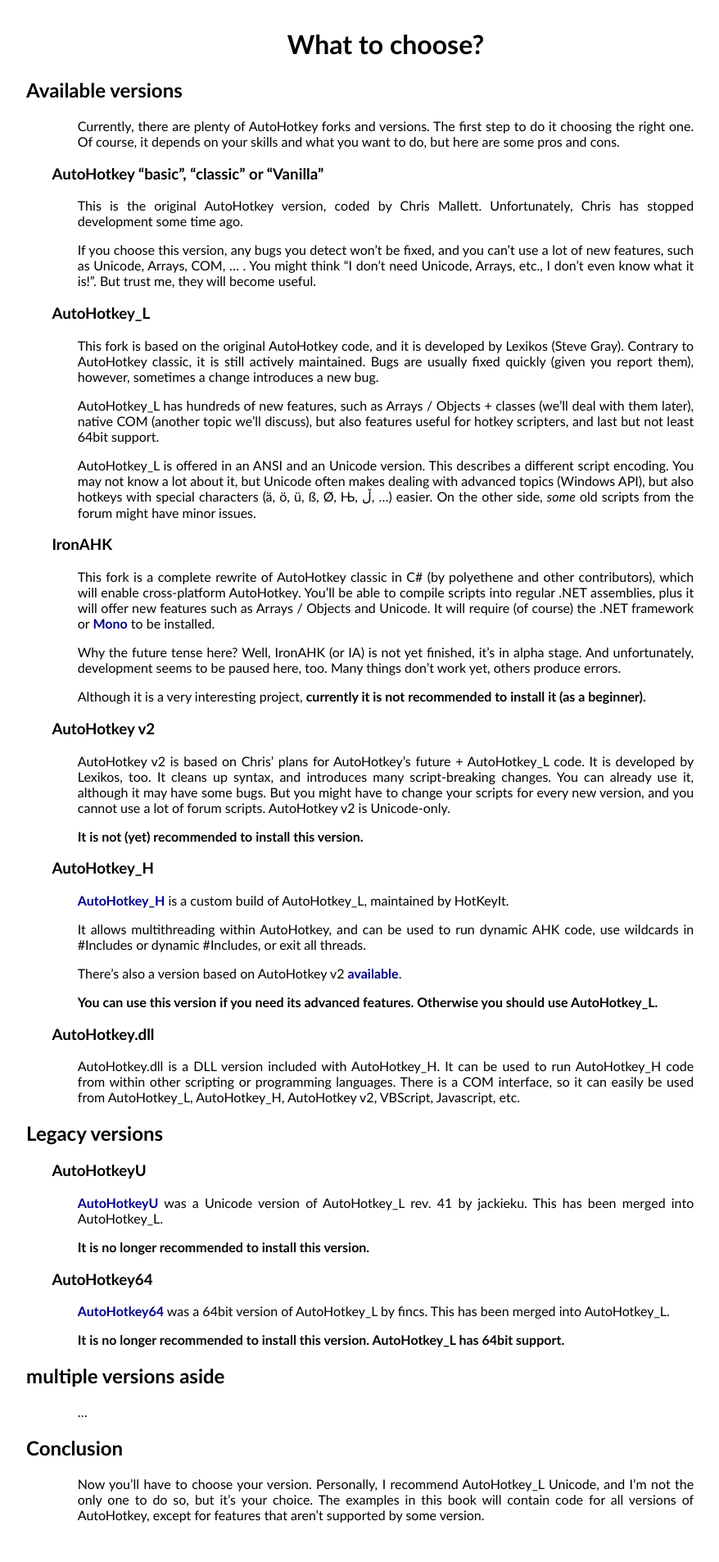
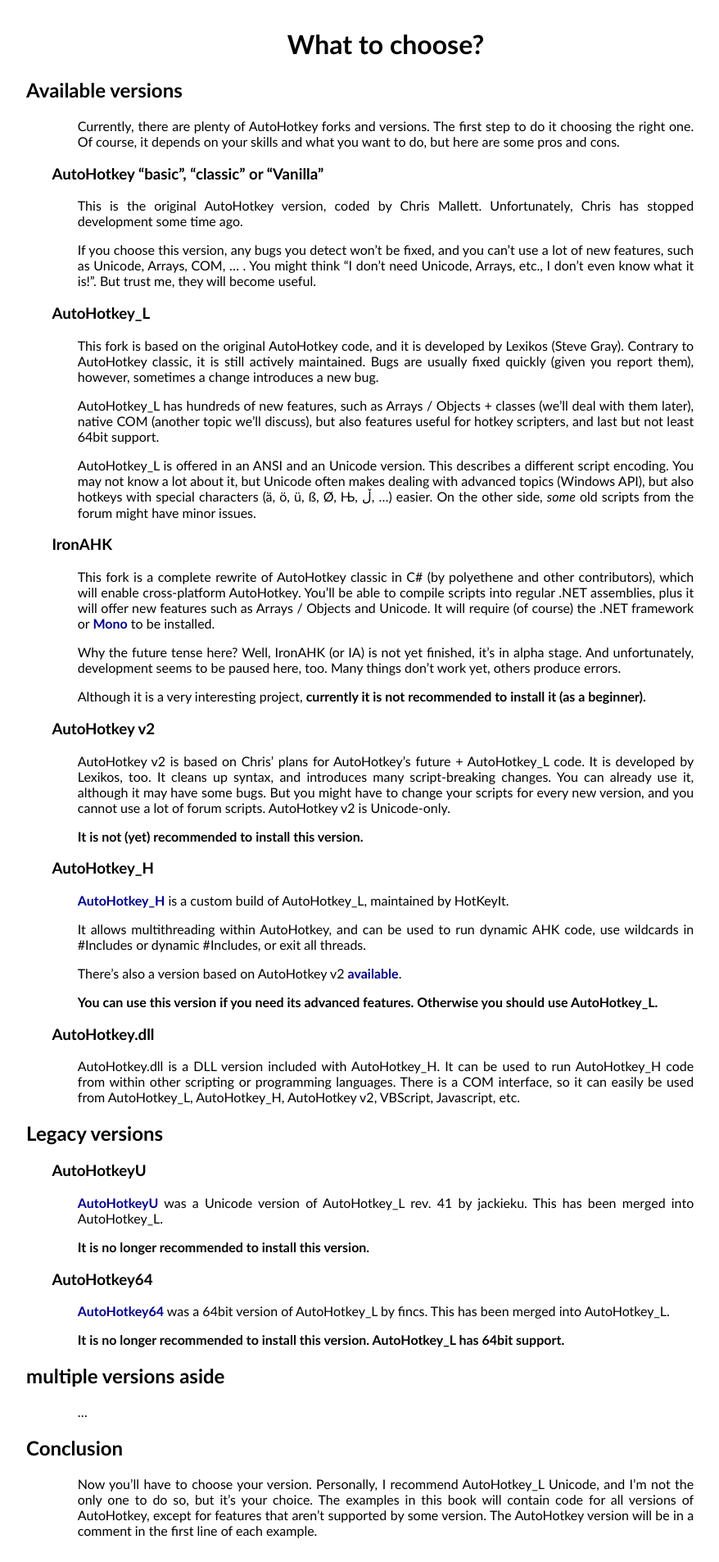
Before and after one commit to maul-esel/ahkbook, a Jekyll site: the page built from en/_posts/2011-10-30-What-Version-To-Choose.markdown, in a window 1280 px wide. Shown: the whole page at 82% size, without its empty margins (169-1047 px from the left). Built offline with Jekyll 4.4.1, drawn with Linux system fonts in a browser that asks for light colours.

Commit message:
add info on versioned code

```diff
--- a/en/_posts/2011-10-30-What-Version-To-Choose.markdown
+++ b/en/_posts/2011-10-30-What-Version-To-Choose.markdown
@@ -67,4 +67,4 @@ AutoHotkey.dll is a DLL version included with AutoHotkey\_H. It can be used to r
 
 ## Conclusion
 Now you'll have to choose your version. Personally, I recommend AutoHotkey_L Unicode, and I'm not the only one to do so, but it's your choice.
-The examples in this book will contain code for all versions of AutoHotkey, except for features that aren't supported by some version.
+The examples in this book will contain code for all versions of AutoHotkey, except for features that aren't supported by some version. The AutoHotkey version will be in a comment in the first line of each example.
```
